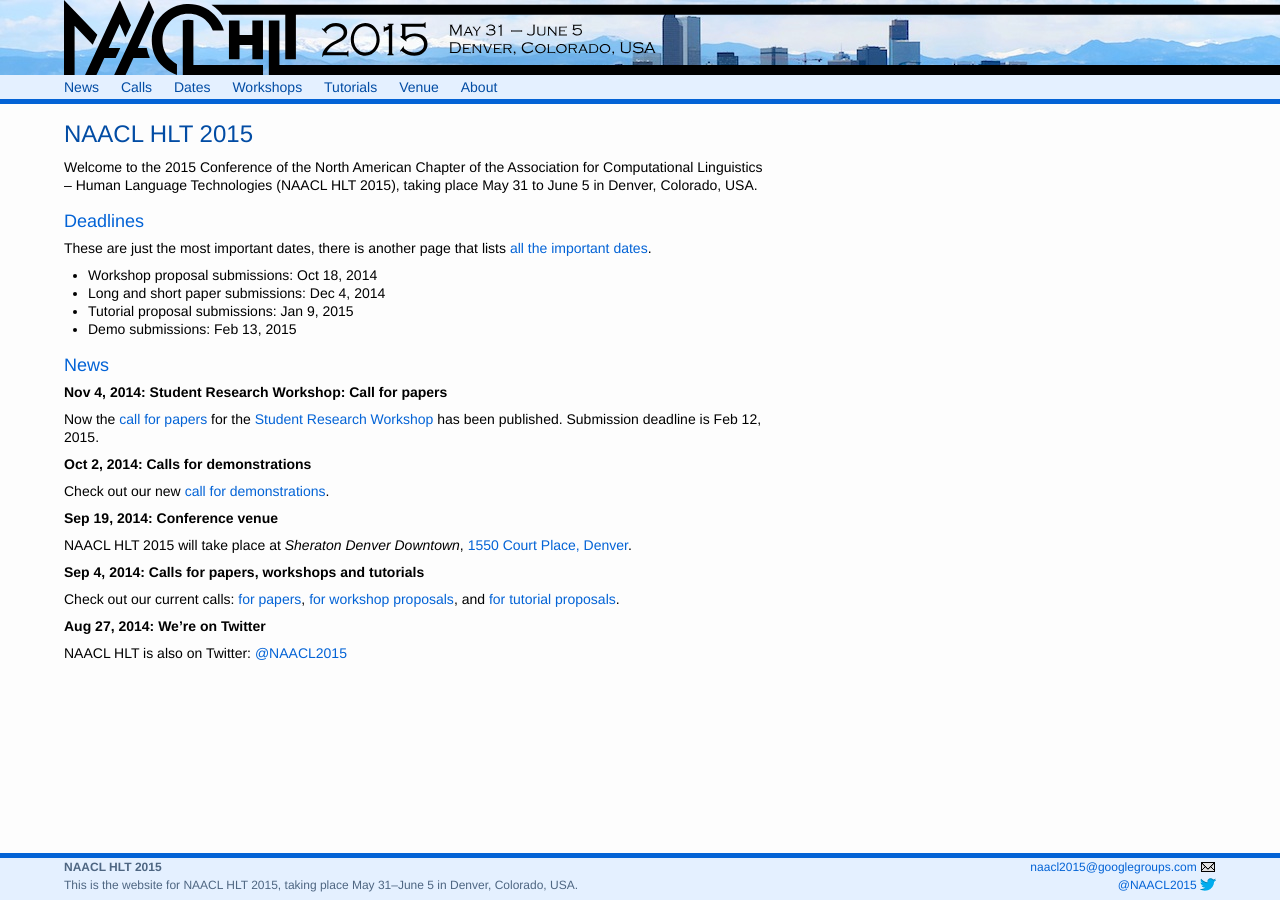
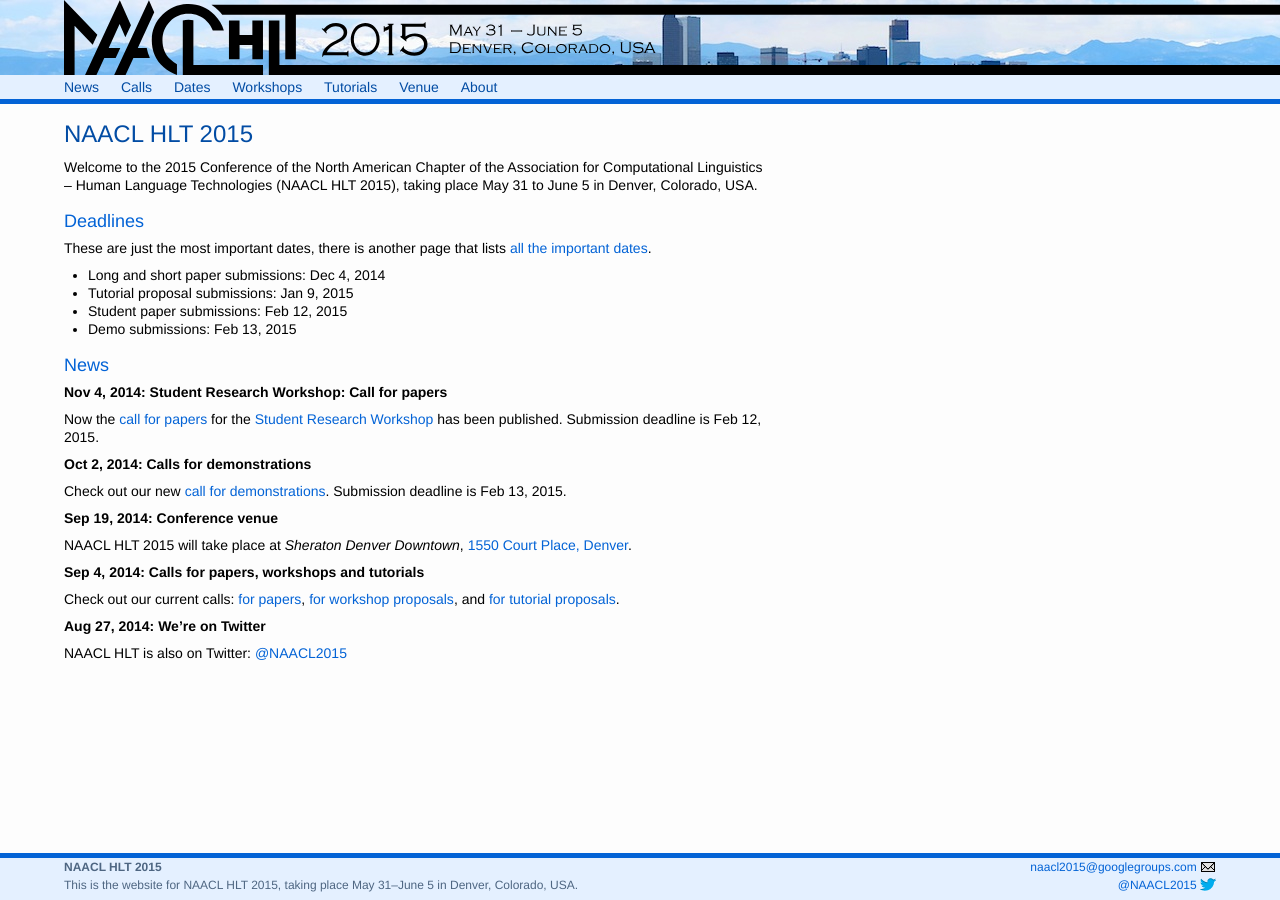
Before and after one commit to naacl-org/naacl-hlt-2015, a Jekyll site: the page built from index.md, in a window 1280 px wide. Built offline with Jekyll 4.4.1, drawn with Linux system fonts in a browser that asks for light colours.

Commit message:
Updates dates

```diff
--- a/index.md
+++ b/index.md
@@ -10,9 +10,9 @@
 
 These are just the most important dates, there is another page that lists [all the important dates](dates.html).
 
-- Workshop proposal submissions: Oct 18, 2014
 - Long and short paper submissions: Dec 4, 2014
 - Tutorial proposal submissions: Jan 9, 2015
+- Student paper submissions: Feb 12, 2015
 - Demo submissions: Feb 13, 2015
 
 ## [News](all-news.html)
```
Also changed, not shown: _posts/2014-10-02-call-for-demos.md (+1 -0 lines).
